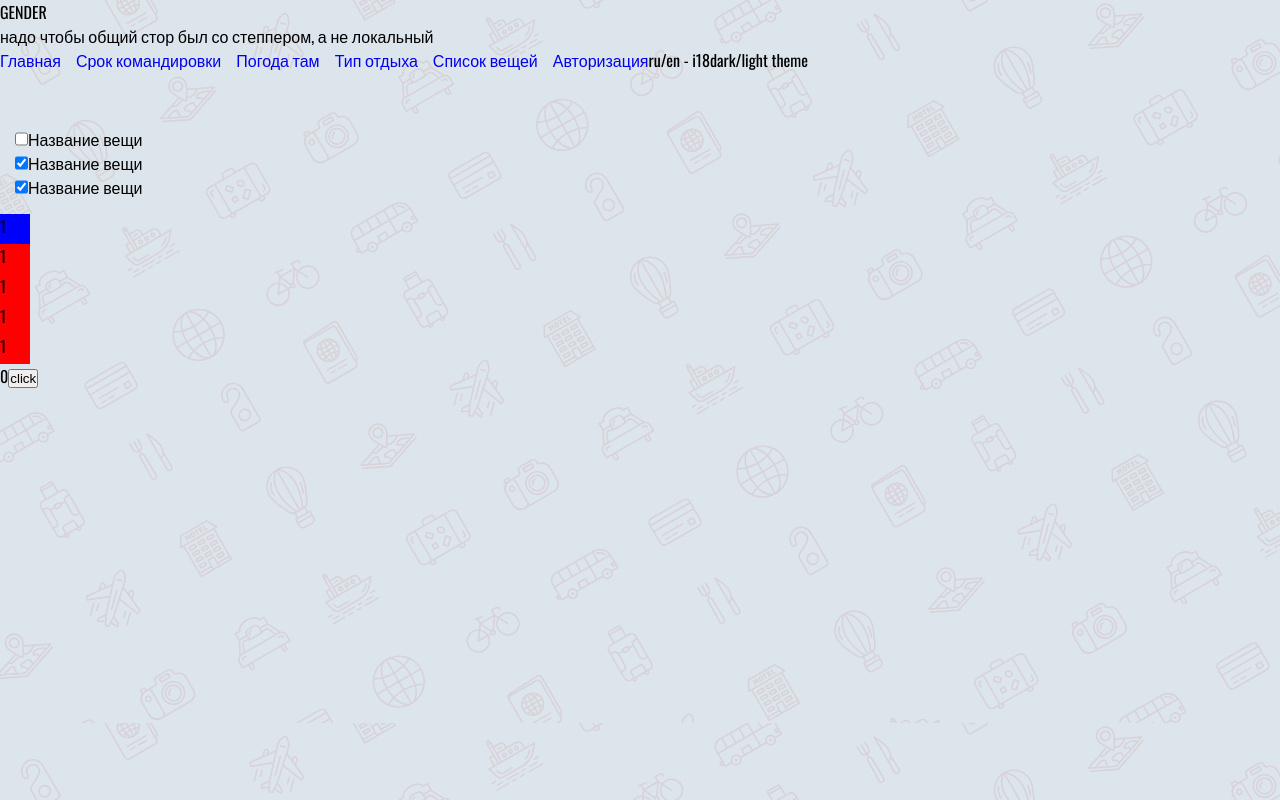
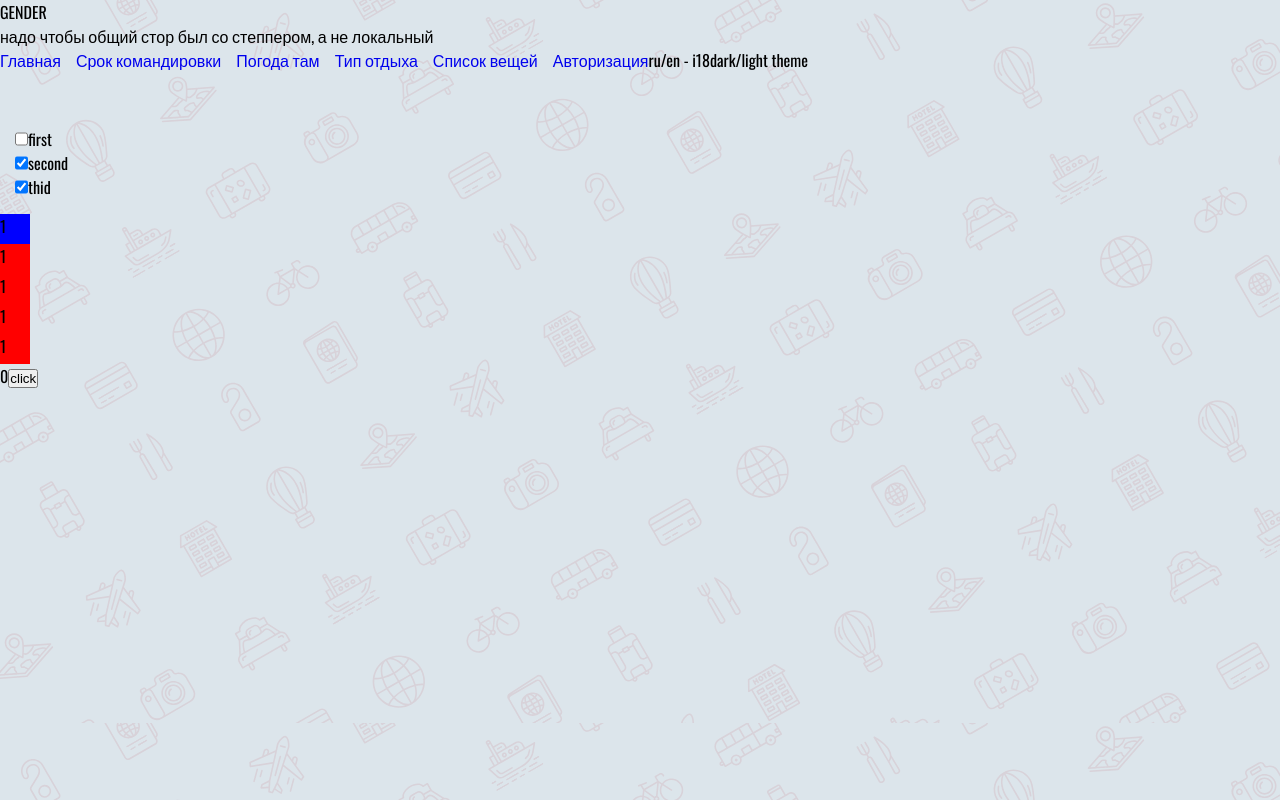
Before and after one commit to cossack-don/check-list-things, a React (Create React App) app: page /list-things in a window 1280 px wide. Built offline with nearby package versions, Linux system fonts and the light colour scheme.

Commit message:
feat: added test column with checkboxes

```diff
--- a/src/pages/ListThings.tsx
+++ b/src/pages/ListThings.tsx
@@ -1,41 +1,37 @@
 import * as React from 'react';
-import {
-  Column,
-  TypographyTitle,
-  Spinner,
-  Stepper,
-  TypographyText,
-  Checkbox,
-} from '../../src/UI';
+import { Column, TypographyText, Checkbox } from '../../src/UI';
+
+interface IListCheckboxs {
+  id: number;
+  checked: boolean;
+  text: string;
+}
+
+const listDataCheckboxs = [
+  { id: 1, checked: false, text: 'first' },
+  {
+    id: 2,
+    checked: true,
+    text: 'second',
+  },
+  { id: 3, checked: true, text: 'thid' },
+];
+
 export default function ListThings() {
-  const [value, setValue] = React.useState([
-    {
-      n: false,
-    },
-    {
-      n: true,
-    },
-    {
-      n: true,
-    },
-  ]) as any;
-  // React.useEffect(() => {
-  //   console.log(value);
-  // }, [value]);
-  const handleOnChange = (e) => {
-    // value.forEach((item) => {
-    //   // setValue({ ...value.n, n: item.n });
-    //   // console.log(item.n);
+  const [value, setValue] = React.useState<IListCheckboxs[]>(listDataCheckboxs);
 
-    // });
-
-    console.log(value, 11);
-    // setValue(!value);
+  const handleOnChange = (e, index) => {
+    value[index].checked = e;
+    console.log(value);
   };
-  const test = value.map((item, index) => {
+  const listCheckboxs = value.map((item, index) => {
     return (
-      <Checkbox key={index} defaultValue={item.n} onChange={handleOnChange}>
-        <TypographyText>Название вещи</TypographyText>
+      <Checkbox
+        key={item.id}
+        defaultValue={item.checked}
+        onChange={(e) => handleOnChange(e, index)}
+      >
+        <TypographyText>{item.text}</TypographyText>
       </Checkbox>
     );
   });
@@ -43,7 +39,7 @@ export default function ListThings() {
   return (
     <div style={{ display: 'flex' }}>
       <Column>
-        {test}
+        {listCheckboxs}
         {/* <Checkbox defaultValue={value[0].n} onChange={handleOnChange}>
           <TypographyText>Название вещи</TypographyText>
         </Checkbox>
```
